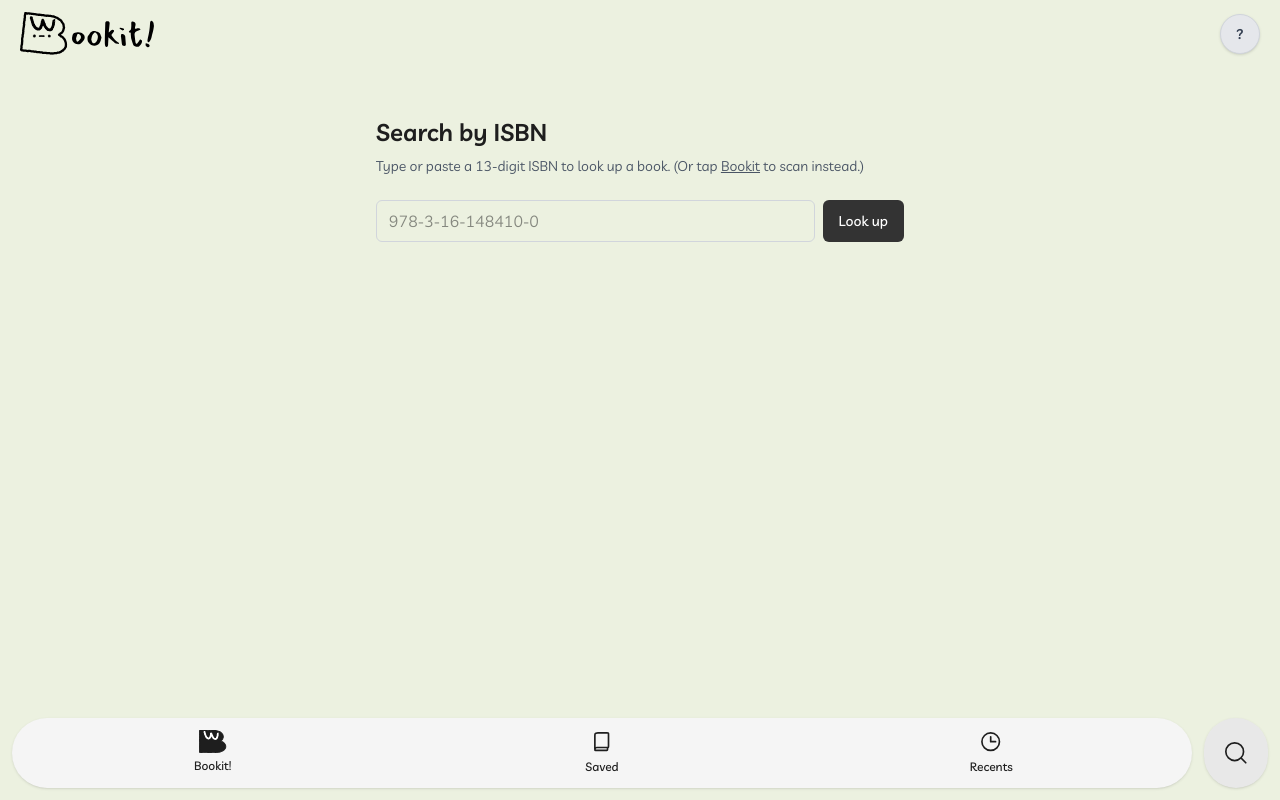
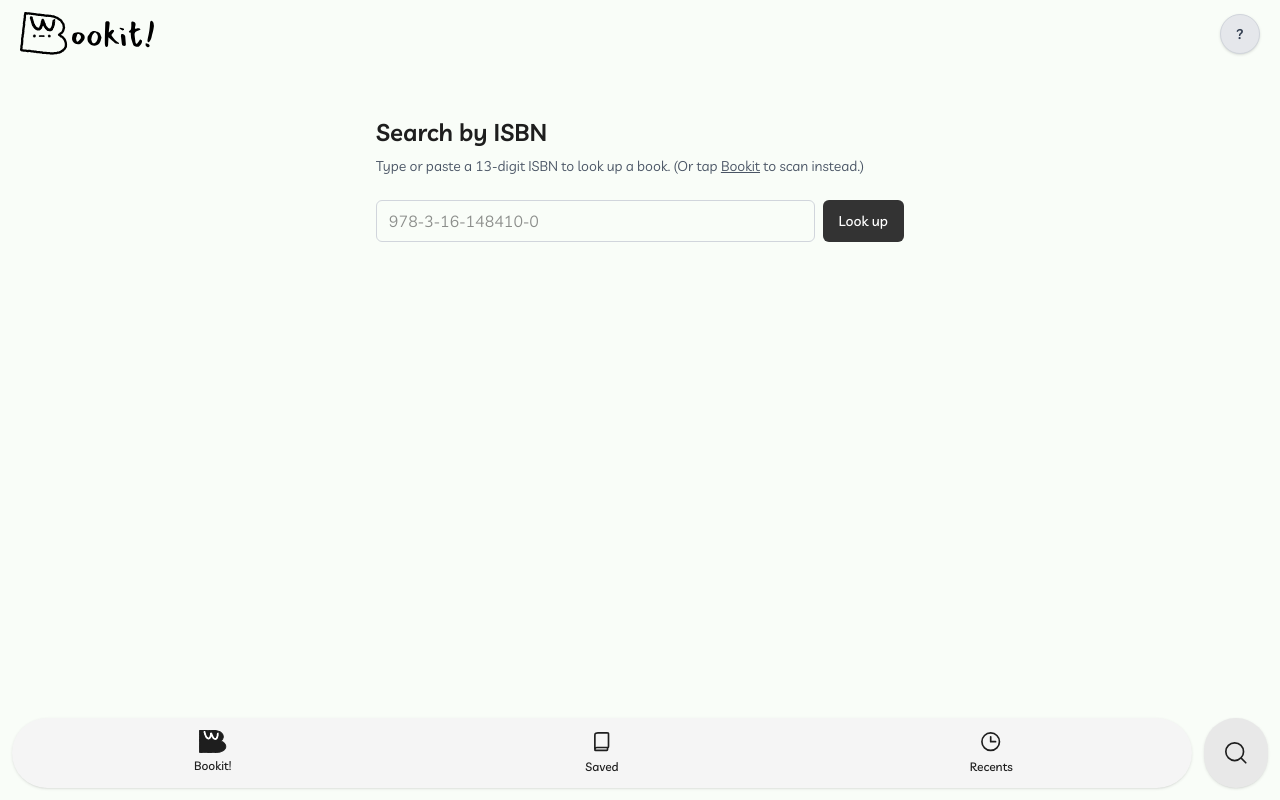
Before and after one commit to nokzon/bookit, a Next.js app: page /lookup in a window 1280 px wide. Built offline with nearby package versions, Linux system fonts and the light colour scheme; no server answers.

Commit message:
chore: updated bg color

```diff
--- a/src/app/(app)/layout.tsx
+++ b/src/app/(app)/layout.tsx
@@ -3,7 +3,7 @@ import { ProfileMenu } from "@/components/ProfileMenu";
 import { createClient } from "@/lib/supabase/server";
 
 // Pale brand background used across all signed-in pages.
-const APP_BACKGROUND = "#ECF1E0";
+const APP_BACKGROUND = "#F9FDF8";
 
 export default async function AppLayout({
   children,
```
